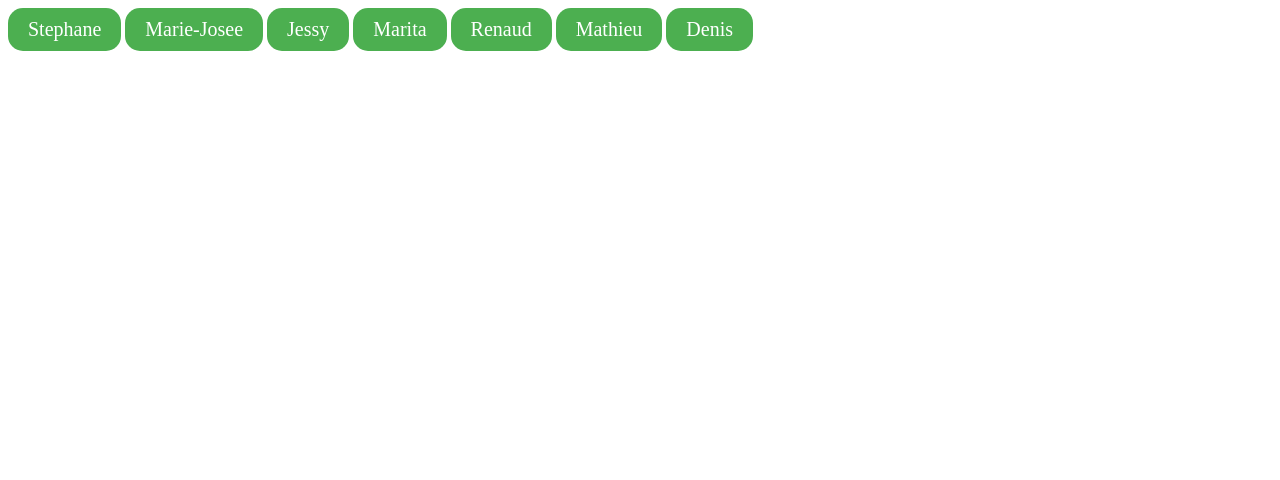
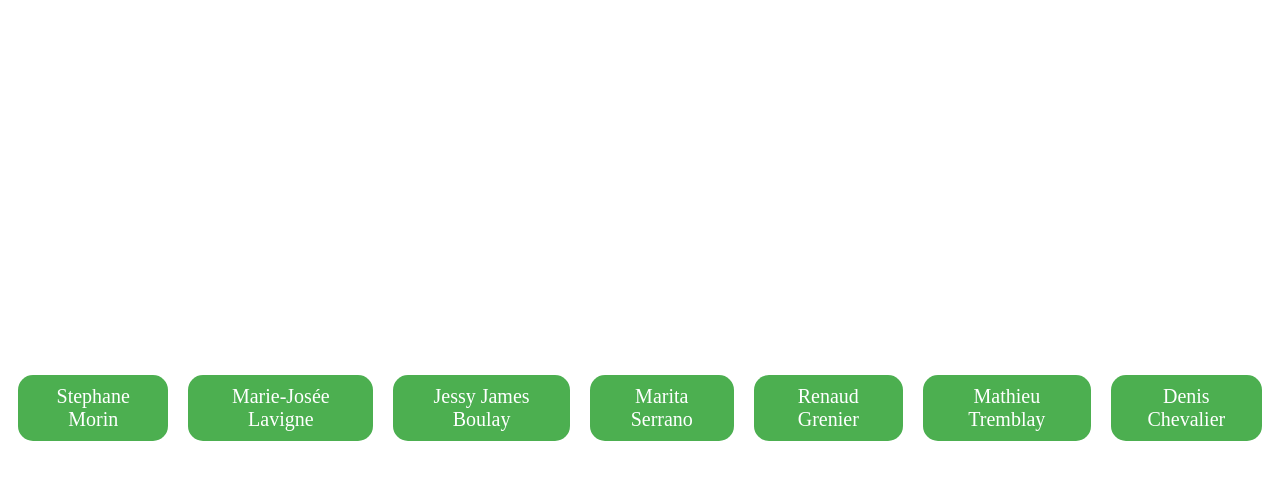
Before and after one commit to 1-emil/SpectreEntertainmentSignature, a website built with webpack: page index.html in a window 1280 px wide. Built offline with nearby package versions, Linux system fonts and the light colour scheme.

Commit message:
html
pages signature

```diff
--- a/index.html
+++ b/index.html
@@ -6,6 +6,13 @@
   <meta name=’robots’ content=’noindex’>
   <title>Index Page</title>
   <style>
+    body {
+      display: flex;
+      justify-content: center;
+      align-items: center;
+      height: 100vh;
+      flex-direction: row;
+    }
     .button {
       display: inline-block;
       padding: 10px 20px;
@@ -18,24 +25,23 @@
       background-color: #4CAF50;
       border: none;
       border-radius: 15px;
+      margin: 10px;
     }
 
     .button:hover {background-color: #3e8e41}
 
     .button:active {
       background-color: #3e8e41;
-      box-shadow: 0 5px #666;
-      transform: translateY(4px);
     }
   </style>
 </head>
 <body>
-<a href="stephane.html" class="button">Stephane</a>
-<a href="marie-josee.html" class="button">Marie-Josee</a>
-<a href="jessy.html" class="button">Jessy</a>
-<a href="marita.html" class="button">Marita</a>
-<a href="renaud.html" class="button">Renaud</a>
-<a href="mathieu.html" class="button">Mathieu</a>
-<a href="denis.html" class="button">Denis</a>
+<a href="stephane.html" class="button">Stephane Morin</a>
+<a href="marie-josee.html" class="button">Marie-Josée Lavigne</a>
+<a href="jessy.html" class="button">Jessy James Boulay</a>
+<a href="marita.html" class="button">Marita Serrano</a>
+<a href="renaud.html" class="button">Renaud Grenier</a>
+<a href="mathieu.html" class="button">Mathieu Tremblay</a>
+<a href="denis.html" class="button">Denis Chevalier</a>
 </body>
 </html>
```
Also changed, not shown: marita.html (+2 -2 lines).
